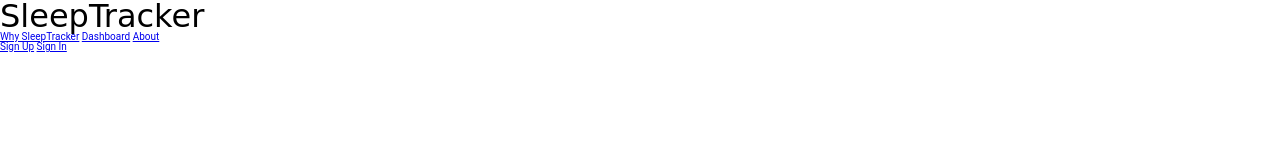
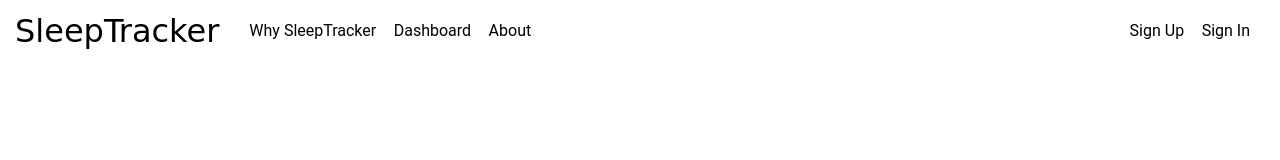
Before and after one commit to buildweekssleeptracker/sleepTracker-UI-twumm, a website: page index.html in a window 1280 px wide. Drawn offline with Linux system fonts and the light colour scheme.

Commit message:
style: Add flex for header divs

```diff
--- a/less/home-page.less
+++ b/less/home-page.less
@@ -0,0 +1,23 @@
+header {
+  display: flex;
+  justify-content: space-between;
+  align-items: center;
+  padding: 15px;
+  .navItems {
+    display: flex;
+    justify-content: space-between;
+    width: 100%;
+    .navItemsLeft,
+    .navItemsRight {
+      a {
+        font-size: 1.6rem;
+        margin-right: 15px;
+        text-decoration: none;
+        color: inherit;
+      }
+    }
+    .navItemsLeft {
+      padding-left: 30px;
+    }
+  }
+}
```
Also changed, not shown: css/index.css.
